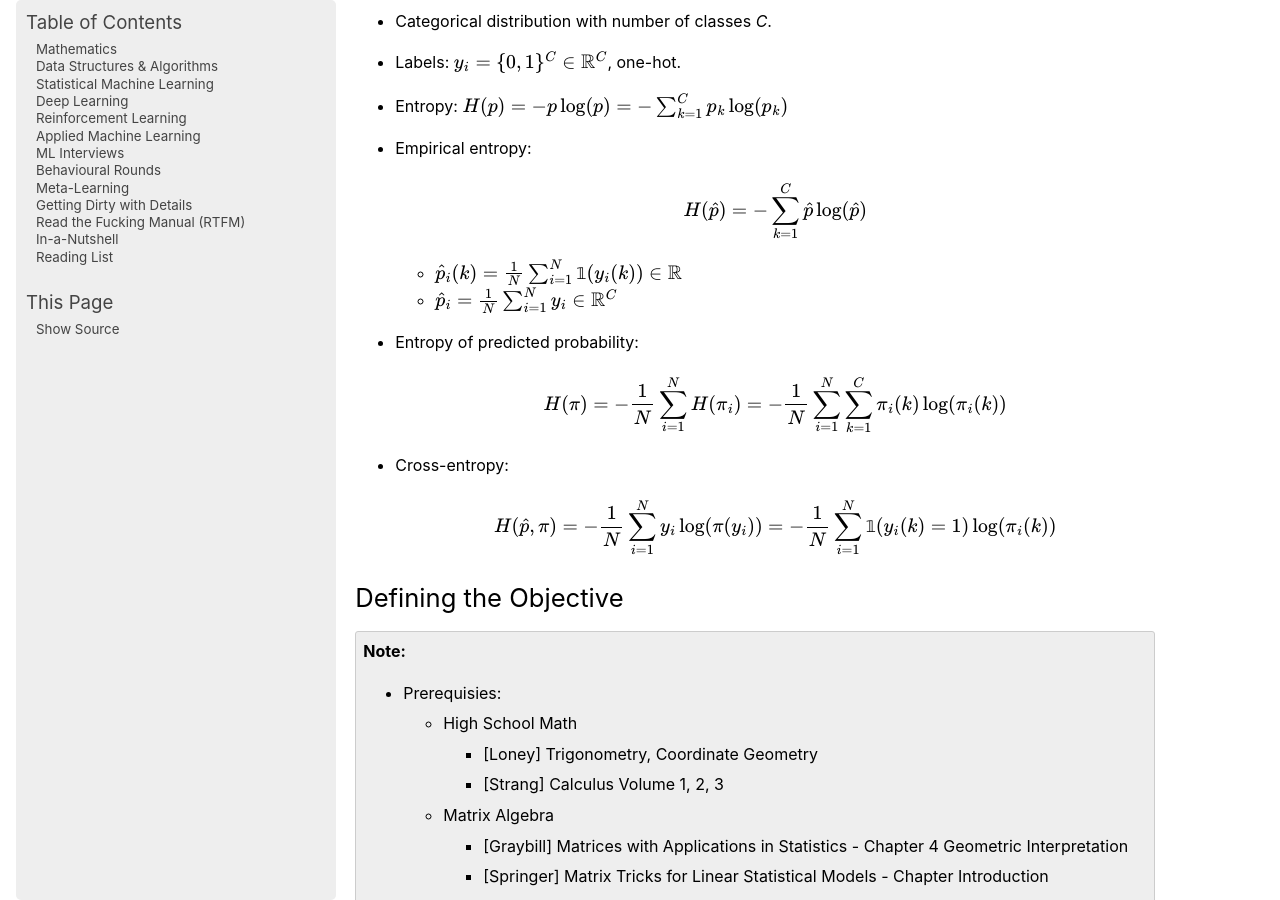
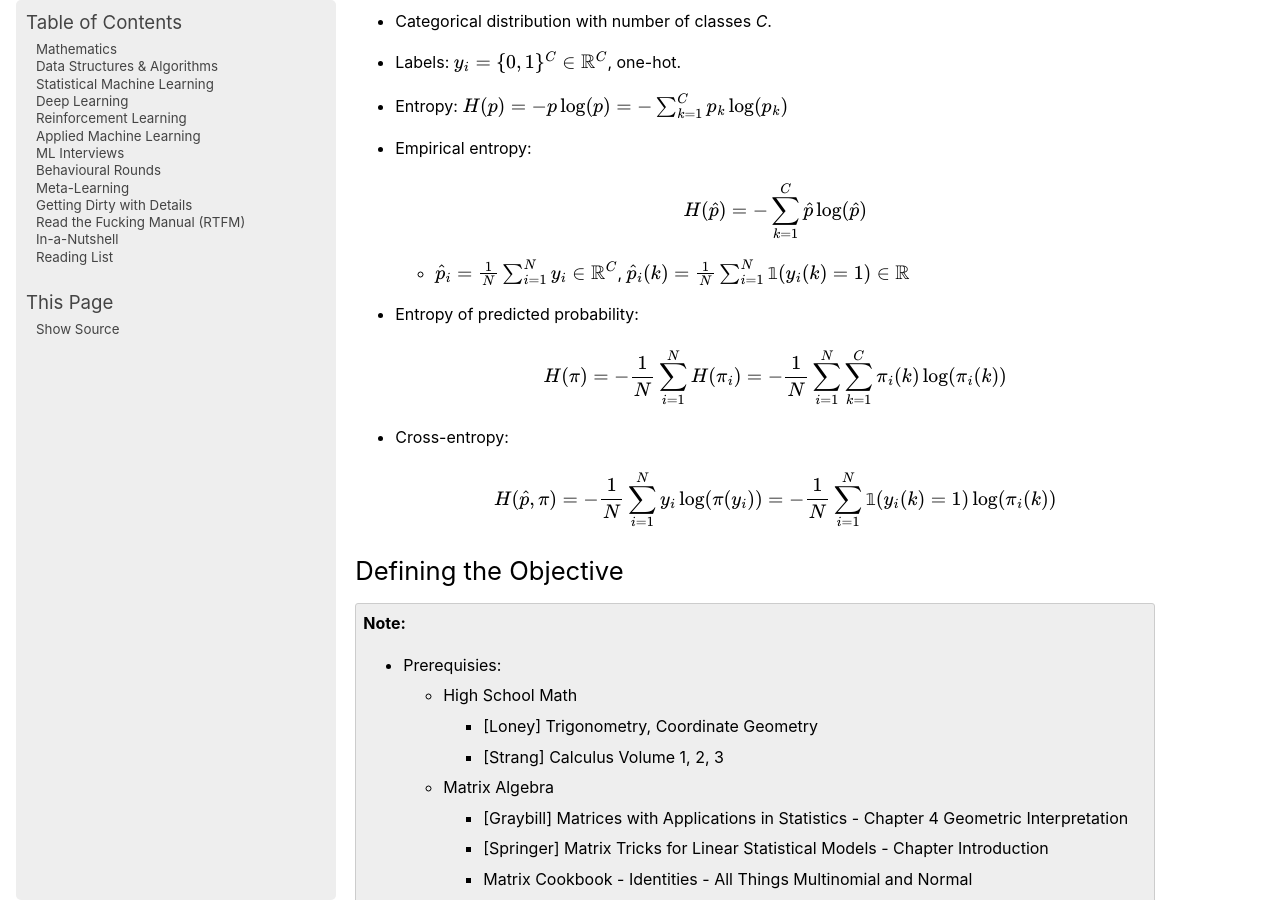
Before and after one commit to uselesstechjunks/leetcode, a Sphinx documentation site: the page built from docs/source/ml/basics.rst, in a window 1280 px wide and 900 px high, scrolled down 380 px. Built offline with Sphinx 7.4.7, drawn with Linux system fonts in a browser that asks for light colours; pages that are not in the unit, such as notebooks, are missing from menus.

Commit message:
Update basics.rst

```diff
--- a/docs/source/ml/basics.rst
+++ b/docs/source/ml/basics.rst
@@ -15,8 +15,7 @@ Entropy, Cross-Entropy, NLL, KL
 - Empirical entropy:
 
 	.. math:: H(\hat{p})=-\sum_{k=1}^C \hat{p}\log(\hat{p})
-	- :math:`\hat{p}_i(k)=\frac{1}{N}\sum_{i=1}^N\mathbb{1}(y_i(k))\in\mathbb{R}`
-	- :math:`\hat{p}_i=\frac{1}{N}\sum_{i=1}^N y_i\in\mathbb{R}^C`
+	- :math:`\hat{p}_i=\frac{1}{N}\sum_{i=1}^N y_i\in\mathbb{R}^C`, :math:`\hat{p}_i(k)=\frac{1}{N}\sum_{i=1}^N\mathbb{1}(y_i(k)=1)\in\mathbb{R}`
 - Entropy of predicted probability:
 
 	.. math:: H(\pi)=-\frac{1}{N}\sum_{i=1}^N H(\pi_i)=-\frac{1}{N}\sum_{i=1}^N \sum_{k=1}^C \pi_i(k)\log(\pi_i(k))
```
